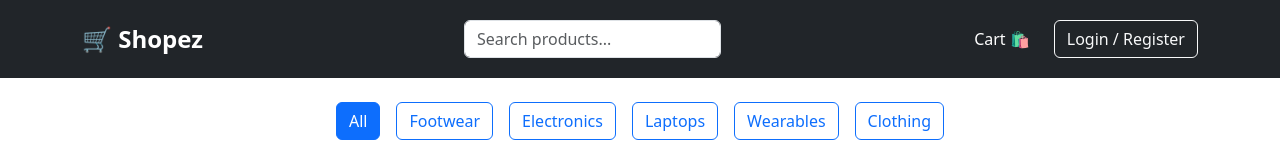
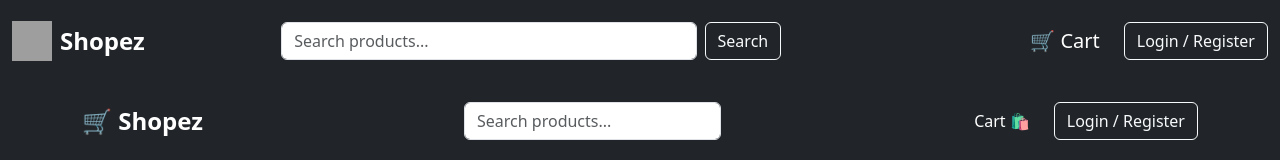
Before and after one commit to ElangoM-02075431/FSD_MERN_VN_VL2025-M307307, a React (Vite) app in the folder Project-2/frontend/: page / in a window 1280 px wide. Shown: the top 160 px of the page. Built offline with nearby package versions, Linux system fonts and the light colour scheme; no server answers; grey boxes are pictures that could not be loaded.

Commit message:
Update main.jsx

```diff
--- a/Project-2/frontend/src/main.jsx
+++ b/Project-2/frontend/src/main.jsx
@@ -5,15 +5,17 @@ import 'bootstrap/dist/css/bootstrap.min.css'
 import { CartProvider } from './CartContext.jsx'
 import { AuthProvider } from './AuthContext.jsx'
 import { BrowserRouter } from 'react-router-dom'
+import AppNavbar from './components/Navbar.jsx'
 
 ReactDOM.createRoot(document.getElementById('root')).render(
   <React.StrictMode>
     <BrowserRouter>
       <AuthProvider>
         <CartProvider>
+          <AppNavbar />   {/* Navbar appears on ALL pages */}
           <App />
         </CartProvider>
       </AuthProvider>
     </BrowserRouter>
-  </React.StrictMode>,
+  </React.StrictMode>
 )
```
